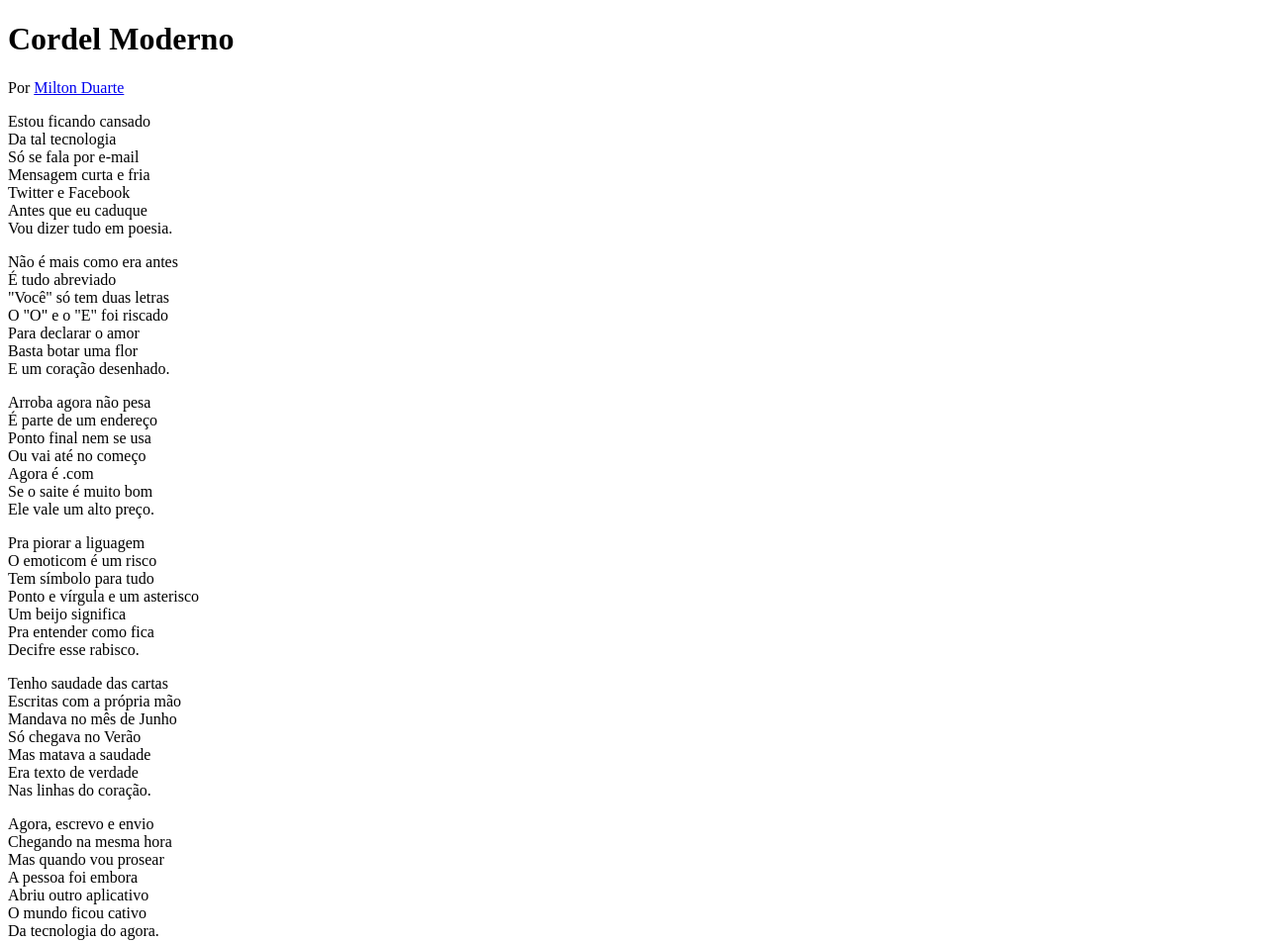
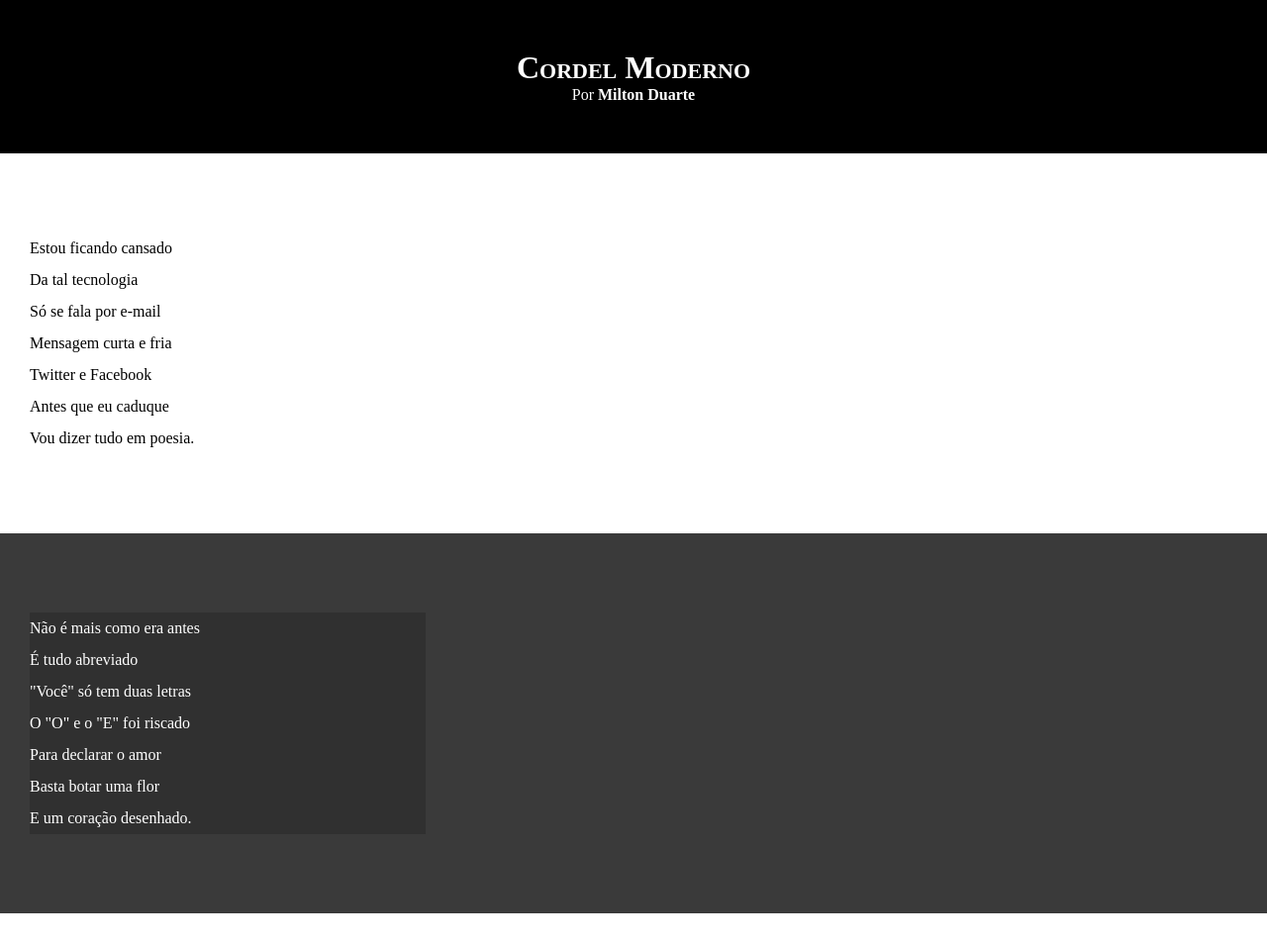
Before and after one commit to NatanAlexandre/projeto-cordel, a plain HTML site: page index.html in a window 1280 px wide. Shown: the top 953 px of the page at 99% size. Drawn offline with Linux system fonts and the light colour scheme.

Commit message:
Update Style Sheet

```diff
--- a/index.html
+++ b/index.html
@@ -13,7 +13,7 @@
             <p>Por <a href="https://www.recantodasletras.com.br/poesias/3186743" target="_blank">Milton Duarte</a></p>
         </header>
 
-        <section>
+        <section class="normal">
             <p>
                 Estou ficando cansado<br>
                 Da tal tecnologia<br>
@@ -25,7 +25,7 @@
             </p>
         </section>
 
-        <section>
+        <section class="imagem">
             <p>
                 Não é mais como era antes<br>
                 É tudo abreviado<br>
@@ -37,7 +37,7 @@
             </p>
         </section>
 
-        <section>
+        <section class="normal">
                 <p>
                     Arroba agora não pesa<br>
                     É parte de um endereço<br>
@@ -58,7 +58,7 @@
                 </p>
         </section>
 
-        <section>
+        <section class="imagem">
             <p>
                 Tenho saudade das cartas<br>
                 Escritas com a própria mão<br>
@@ -70,7 +70,7 @@
             </p>
         </section>
 
-        <section>
+        <section class="normal">
                 <p>
                     Agora, escrevo e envio<br>
                     Chegando na mesma hora<br>
--- a/style/style.css
+++ b/style/style.css
@@ -1 +1,65 @@
 @charset "UTF8";
+
+*{
+    padding: 0px;
+    margin: 0px;
+}
+
+html, body{
+    min-height: 100vh;
+    background-color: darkgrey;
+}
+
+header{
+    background-color: black;
+    color: white;
+    text-align: center;
+}
+
+header > h1{
+    padding-top: 50px;
+    font-variant: small-caps;
+}
+
+header > p{
+    padding-bottom: 50px;
+}
+
+header a, footer a {
+    color: white;
+    text-decoration: none;
+    font-weight: bolder;
+}
+
+header a:hover, footer a:hover{
+    text-decoration: underline;
+}
+
+section{
+    padding-top: 10vh;
+    padding-bottom: 10vh;
+    line-height: 2em;
+    padding-left: 30px;
+}
+
+section.normal{
+    background-color: white;
+    color: black;
+}
+
+section.imagem{
+    background-color: rgb(58, 58, 58);
+    color: white;
+}
+
+section.imagem > p{
+    background-color: rgba(0, 0, 0, 0.179);
+    width: 400px;
+}
+
+footer{
+    background-color: black;
+    text-align: center;
+    color: white;
+    padding: 2px;
+}
```
